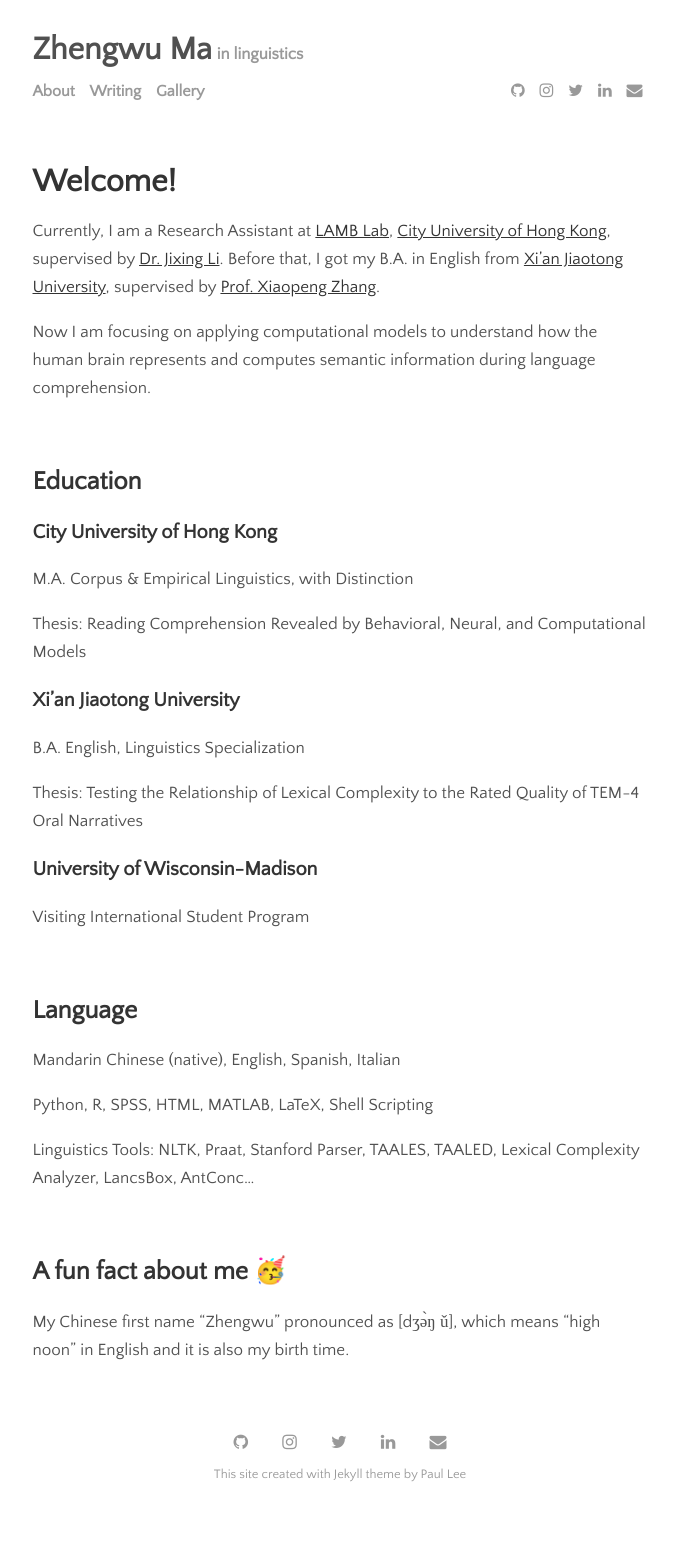
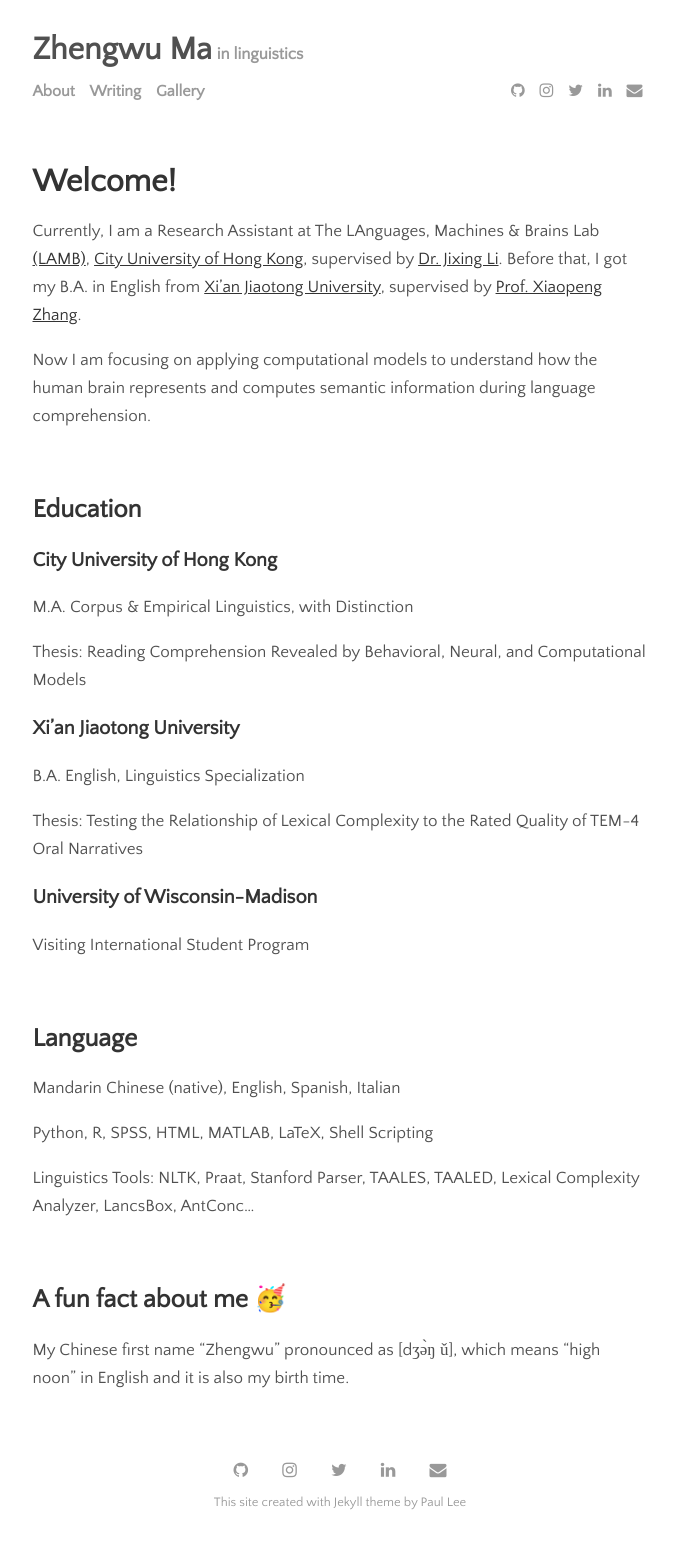
Before and after one commit to zhengwuma/zhengwuma.github.io, a Jekyll site: the page built from menu/about.md, in a window 1280 px wide. Shown: the whole page, without its empty margins (300-976 px from the left). Built offline with Jekyll 4.4.1, drawn with Linux system fonts in a browser that asks for light colours; before the commit the page ends 1520 px from its top, so only the background shows below that.

Commit message:
Update about.md

```diff
--- a/menu/about.md
+++ b/menu/about.md
@@ -3,7 +3,7 @@ layout: page
 title: Welcome!
 permalink: /about
 ---
-Currently, I am a Research Assistant at [LAMB Lab](https://compneurolinglab.github.io/), [City University of Hong Kong](https://www.cityu.edu.hk/), supervised by [Dr. Jixing Li](https://jixing-li.github.io/). Before that, I got my B.A. in English from [Xi'an Jiaotong University](http://www.xjtu.edu.cn), supervised by [Prof. Xiaopeng Zhang](http://gr.xjtu.edu.cn/en/web/zhangxp).
+Currently, I am a Research Assistant at The LAnguages, Machines & Brains Lab [(LAMB)](https://compneurolinglab.github.io/), [City University of Hong Kong](https://www.cityu.edu.hk/), supervised by [Dr. Jixing Li](https://jixing-li.github.io/). Before that, I got my B.A. in English from [Xi'an Jiaotong University](http://www.xjtu.edu.cn), supervised by [Prof. Xiaopeng Zhang](http://gr.xjtu.edu.cn/en/web/zhangxp).
 
 Now I am focusing on applying computational models to understand how the human brain represents and computes semantic information during language comprehension.
 
```
